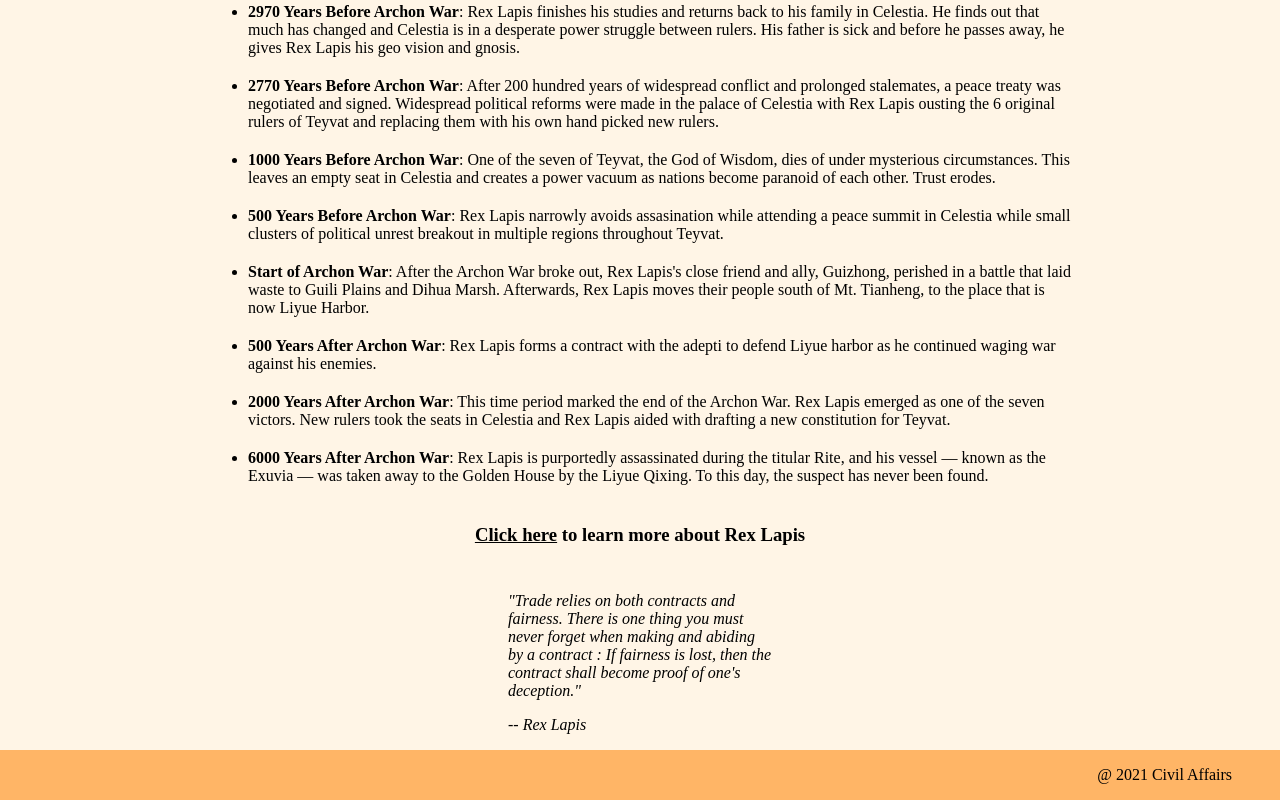
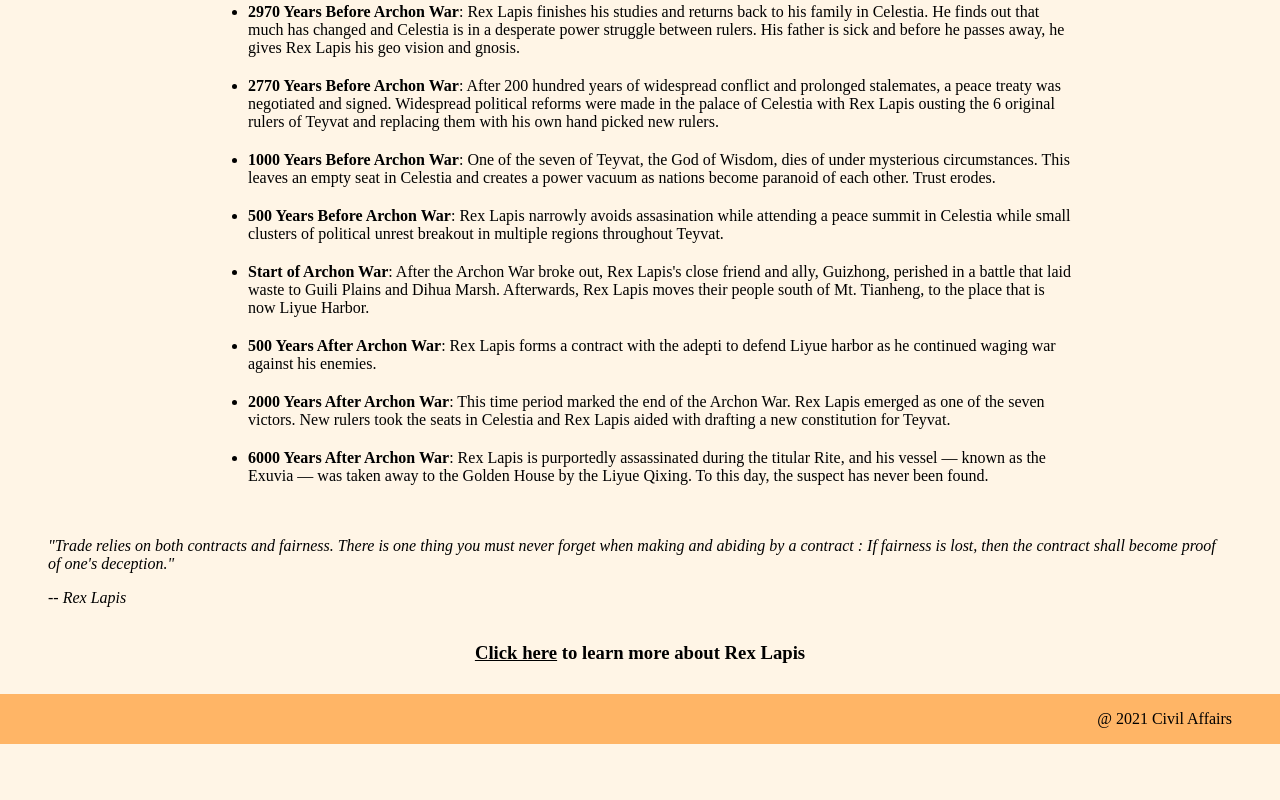
Before and after one commit to xihai01/tribute-page, a plain HTML site: page index.html in a window 1280 px wide. Shown: the part 1083-1883 px from the top of the page. After the commit the page ends 1827 px from the top, so only its background shows below. Drawn offline with Linux system fonts and the light colour scheme.

Commit message:
Changed media querie to 1200px; removed margins for blockquote

```diff
--- a/index.html
+++ b/index.html
@@ -35,15 +35,15 @@
         </ul>
       </section>
 
+      <blockquote>
+        <p>
+          <i>"Trade relies on both contracts and fairness. There is one thing you must never forget when making and abiding by a contract : If fairness is lost, then the contract shall become proof of one's deception."</i>
+        </p>
+        <cite>-- Rex Lapis</cite>
+      </blockquote>
+
       <h3><a id="tribute-link" target="_blank" href="https://genshin-impact.fandom.com/wiki/Morax">Click here</a> to learn more about Rex Lapis</h3>
     </main>
-
-    <blockquote>
-      <p>
-        <i>"Trade relies on both contracts and fairness. There is one thing you must never forget when making and abiding by a contract : If fairness is lost, then the contract shall become proof of one's deception."</i>
-      </p>
-      <cite>-- Rex Lapis</cite>
-    </blockquote>
 
     <footer>
       <p id="cpy-right">
--- a/style.css
+++ b/style.css
@@ -74,7 +74,7 @@ footer {
   margin-right: 5%;
 }
 
-@media (min-width: 800px) {
+@media (min-width: 1200px) {
   header {
   display: flex;
   flex-direction: row;
@@ -96,11 +96,6 @@ footer {
     margin-right: 200px;
   }
 
-  blockquote {
-    margin-left: 500px;
-    margin-right: 500px;
-  }
-
   #tribute-info {
     margin-left: 200px;
     margin-right: 200px;
```
